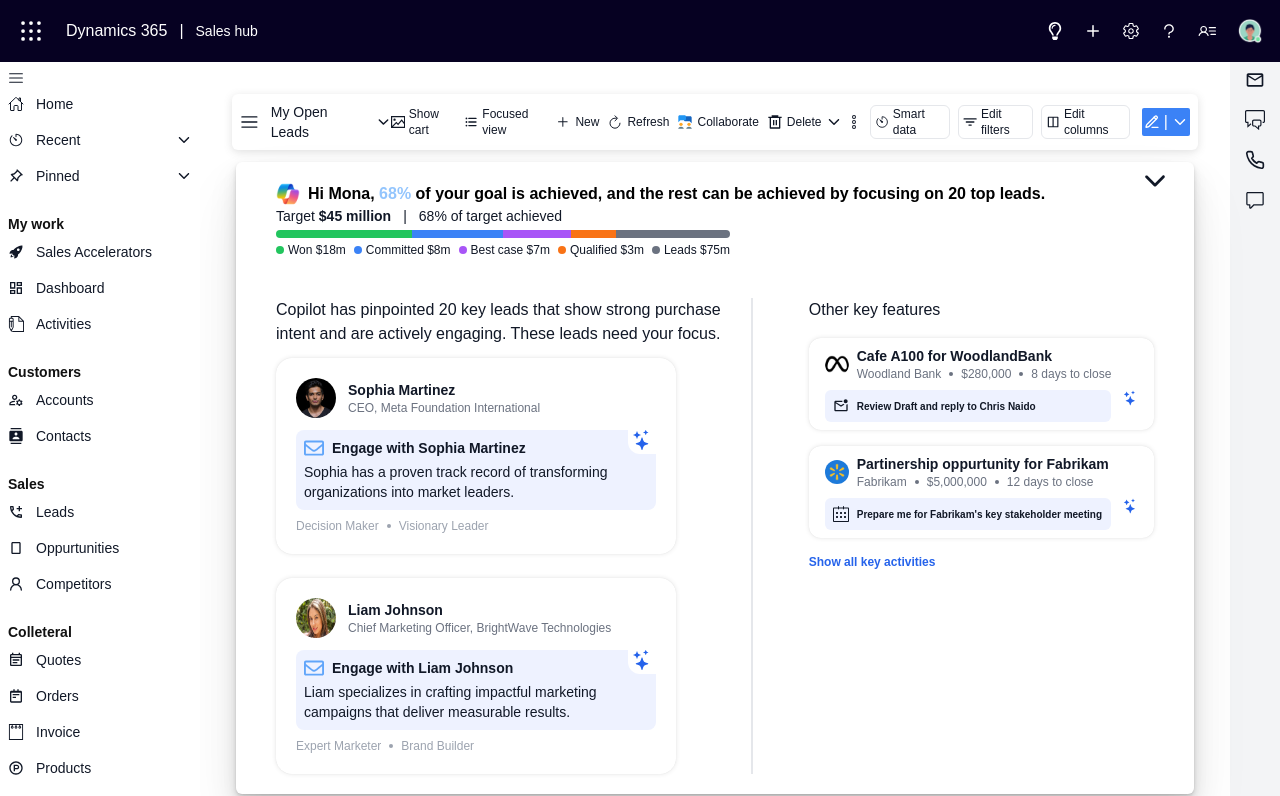
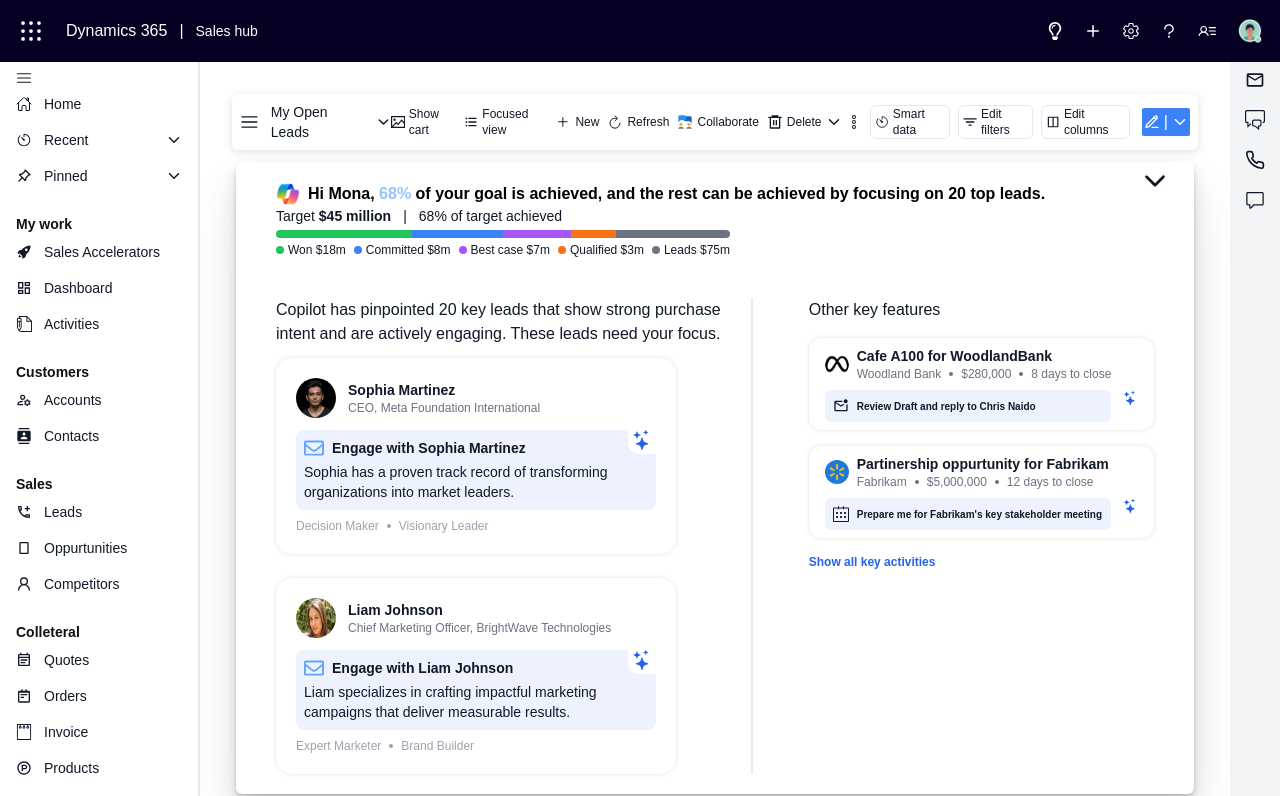
Before and after one commit to mosidrum/worker-gen-test, a Next.js app: page / in a window 1280 px wide. Shown: the top 796 px of the page. Built offline with nearby package versions, Linux system fonts and the light colour scheme.

Commit message:
fix sidebar

```diff
--- a/src/component/sideBar/SideBar.tsx
+++ b/src/component/sideBar/SideBar.tsx
@@ -19,7 +19,7 @@
 };
 
 export const SideBar = ({ isSidebarOpen, setIsSidebarOpen }: SidebarProps) => (
-  <div className="flex flex-col py-2 gap-5 w-[200px] h-screen overflow-y-auto">
+  <div className="flex flex-col px-2 py-2 gap-5 w-[200px] h-screen overflow-y-auto border-r-2 border-gray-200">
     <div>
       <div className=" flex items-center justify-between px-2">
         {isSidebarOpen ? (
```
